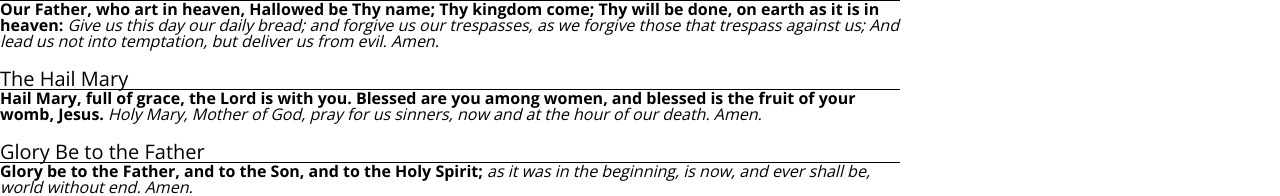
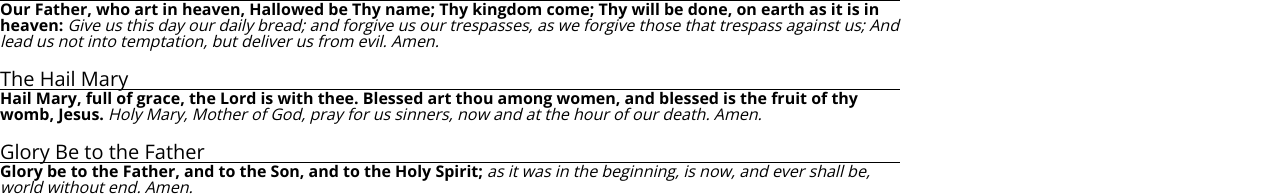
Before and after one commit to arvagas/novena-of-the-dead, a plain HTML site: page novena.html in a window 1280 px wide. Shown: the part 627-823 px from the top of the page. Drawn offline with nearby package versions, Linux system fonts and the light colour scheme.

Commit message:
hail mary edits

```diff
--- a/novena.html
+++ b/novena.html
@@ -154,7 +154,7 @@
                 <h2 class="rosary-prayers-title">The Hail Mary</h2>
                 <i class="fas fa-chevron-down fa-2x expand-icon"></i>
             </div>
-            <p class="rosary-prayers-content"><span class='verse'>Hail Mary, full of grace, the Lord is with you. Blessed are you among women, and blessed is the fruit of your womb, Jesus. </span><span class='resp'>Holy Mary, Mother of God, pray for us sinners, now and at the hour of our death. Amen.</span></p>
+            <p class="rosary-prayers-content"><span class='verse'>Hail Mary, full of grace, the Lord is with thee. Blessed art thou among women, and blessed is the fruit of thy womb, Jesus. </span><span class='resp'>Holy Mary, Mother of God, pray for us sinners, now and at the hour of our death. Amen.</span></p>
 
             <div class="rosary-prayers-header">
                 <h2 class="rosary-prayers-title">Glory Be to the Father</h2>
```
